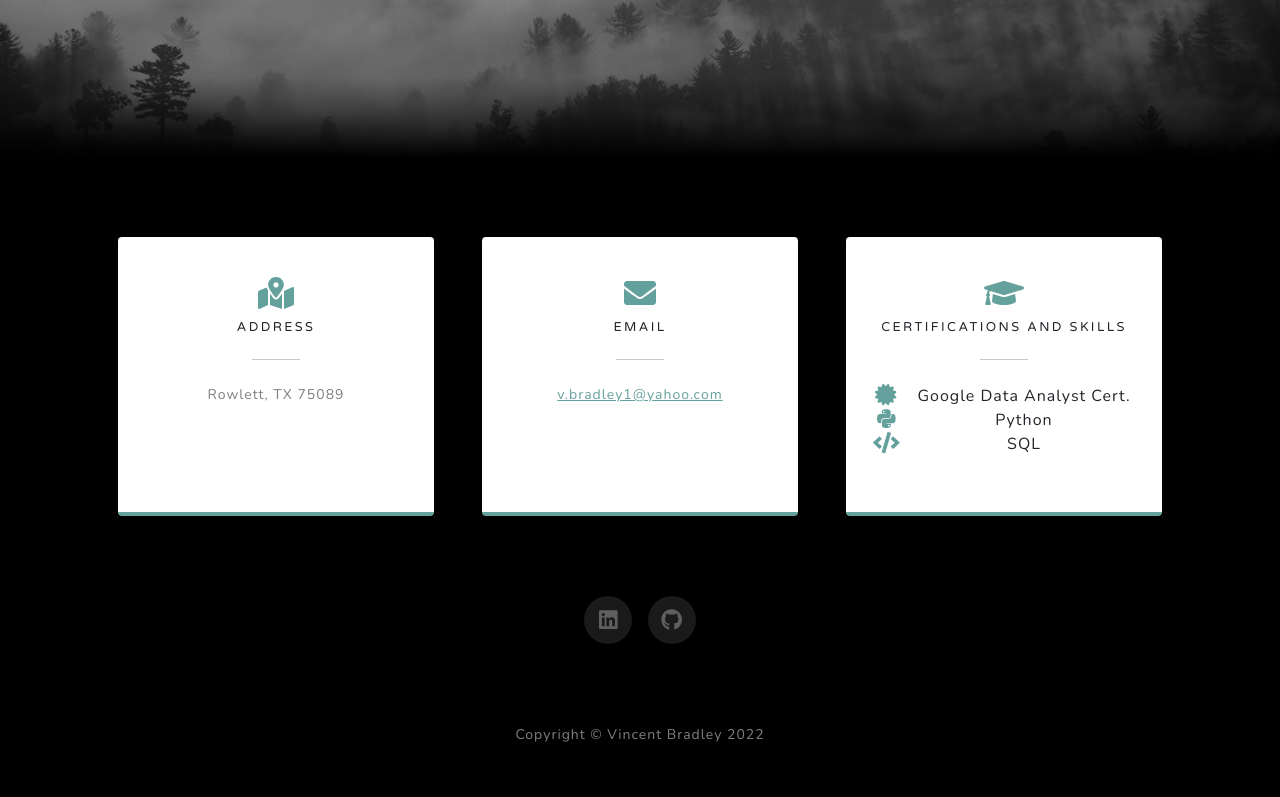
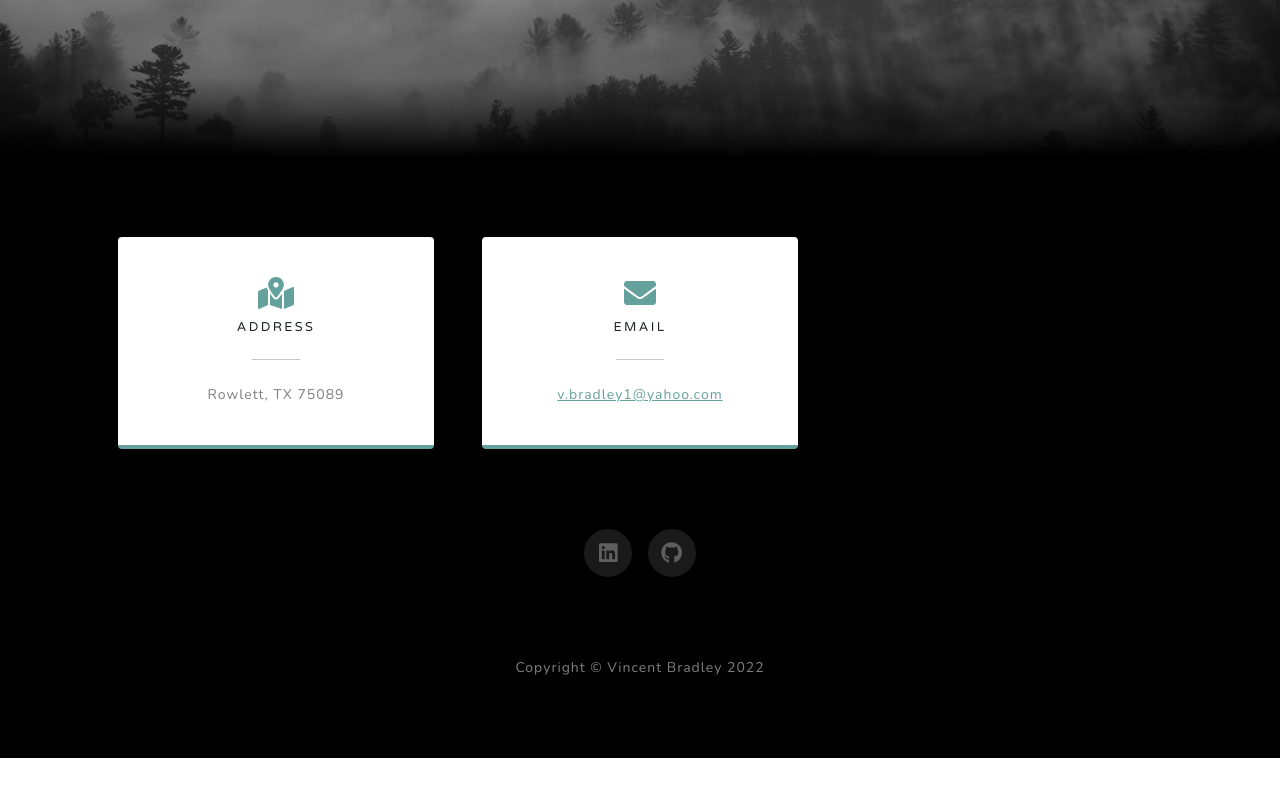
Before and after one commit to PhantomCaboose/PhantomCaboose.github.io, a plain HTML site: page index.html in a window 1280 px wide. Shown: the part 3038-3835 px from the top of the page. After the commit the page ends 3796 px from the top, so only its background shows below. Drawn offline with nearby package versions, Linux system fonts and the light colour scheme.

Commit message:
Add files via upload

```diff
--- a/index.html
+++ b/index.html
@@ -139,20 +139,20 @@
                             </div>
                         </div>
                     </div>
-                    <div class="col-md-4 mb-3 mb-md-0">
-                        <div class="card py-4 h-100">
-                            <div class="card-body text-center">
-                                <i class="fas fa-graduation-cap fa-2x text-primary mb-2"></i>
-                                <h4 class="text-uppercase m-0">Certifications and Skills</h4>
-                                <hr class="my-4 mx-auto" />
-                                <ul class="fa-ul">
-                                    <li><span class="fa-li"><i class="fas fa-certificate fa-lg text-primary mb-2"></i></span>Google Data Analyst Cert.</li>
-                                    <li><span class="fa-li"><i class="fab fa-python fa-lg text-primary mb-2"></i></span>Python</li>
-                                    <li><span class="fa-li"><i class="fas fa-code fa-lg text-primary mb-2"></i></span>SQL</li>
-                                </ul>
-                            </div>
-                        </div>
-                    </div>
+<!--                    <div class="col-md-4 mb-3 mb-md-0">-->
+<!--                        <div class="card py-4 h-100">-->
+<!--                            <div class="card-body text-center">-->
+<!--                                <i class="fas fa-graduation-cap fa-2x text-primary mb-2"></i>-->
+<!--                                <h4 class="text-uppercase m-0">Certifications and Skills</h4>-->
+<!--                                <hr class="my-4 mx-auto" />-->
+<!--                                <ul class="fa-ul">-->
+<!--                                    <li><span class="fa-li"><i class="fas fa-certificate fa-lg text-primary mb-2"></i></span>Google Data Analyst Cert.</li>-->
+<!--                                    <li><span class="fa-li"><i class="fab fa-python fa-lg text-primary mb-2"></i></span>Python</li>-->
+<!--                                    <li><span class="fa-li"><i class="fas fa-code fa-lg text-primary mb-2"></i></span>SQL</li>-->
+<!--                                </ul>-->
+<!--                            </div>-->
+<!--                        </div>-->
+<!--                    </div>-->
                 </div>
                 <div class="social d-flex justify-content-center">
                     <a class="mx-2" href="https://www.linkedin.com/in/vincentdbradley/"><i class="fab fa-linkedin fa-lg"></i></a>
```
